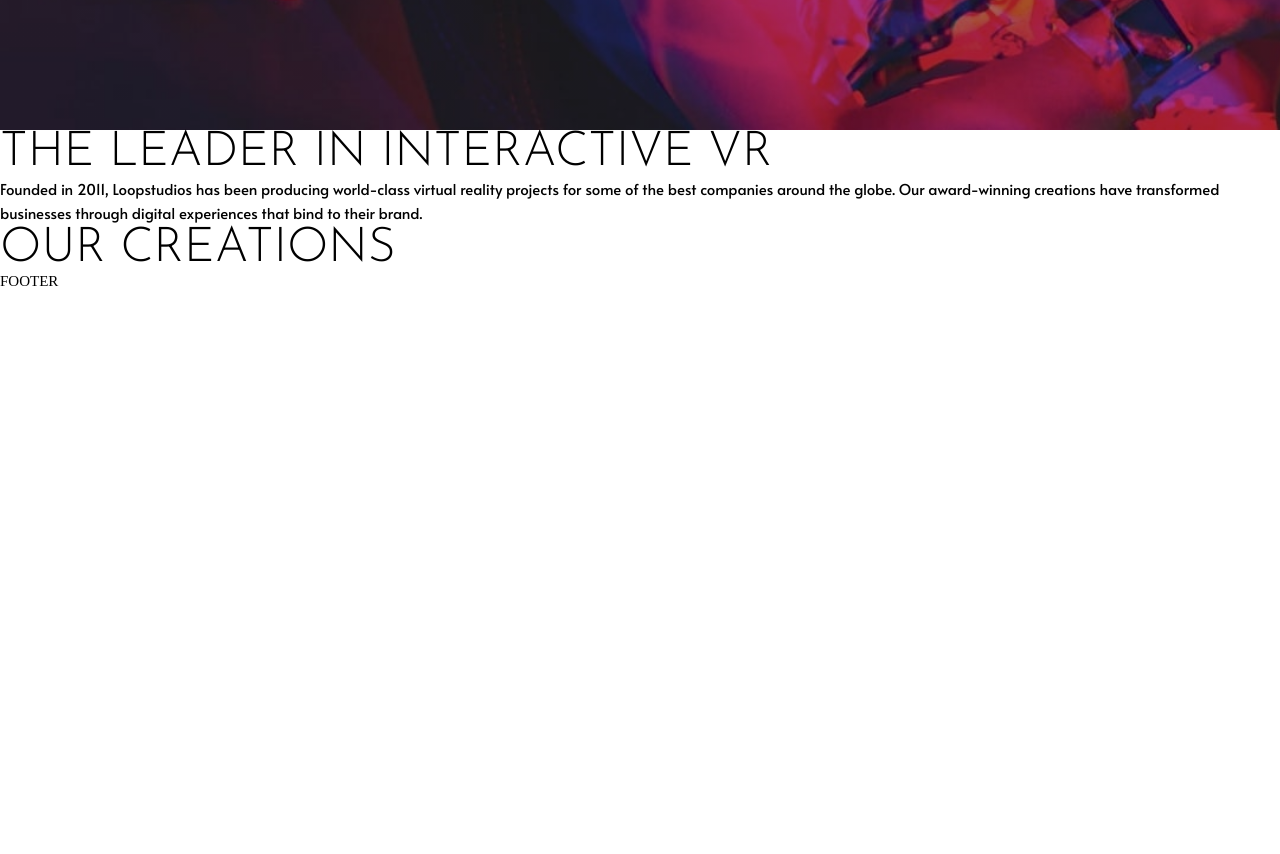
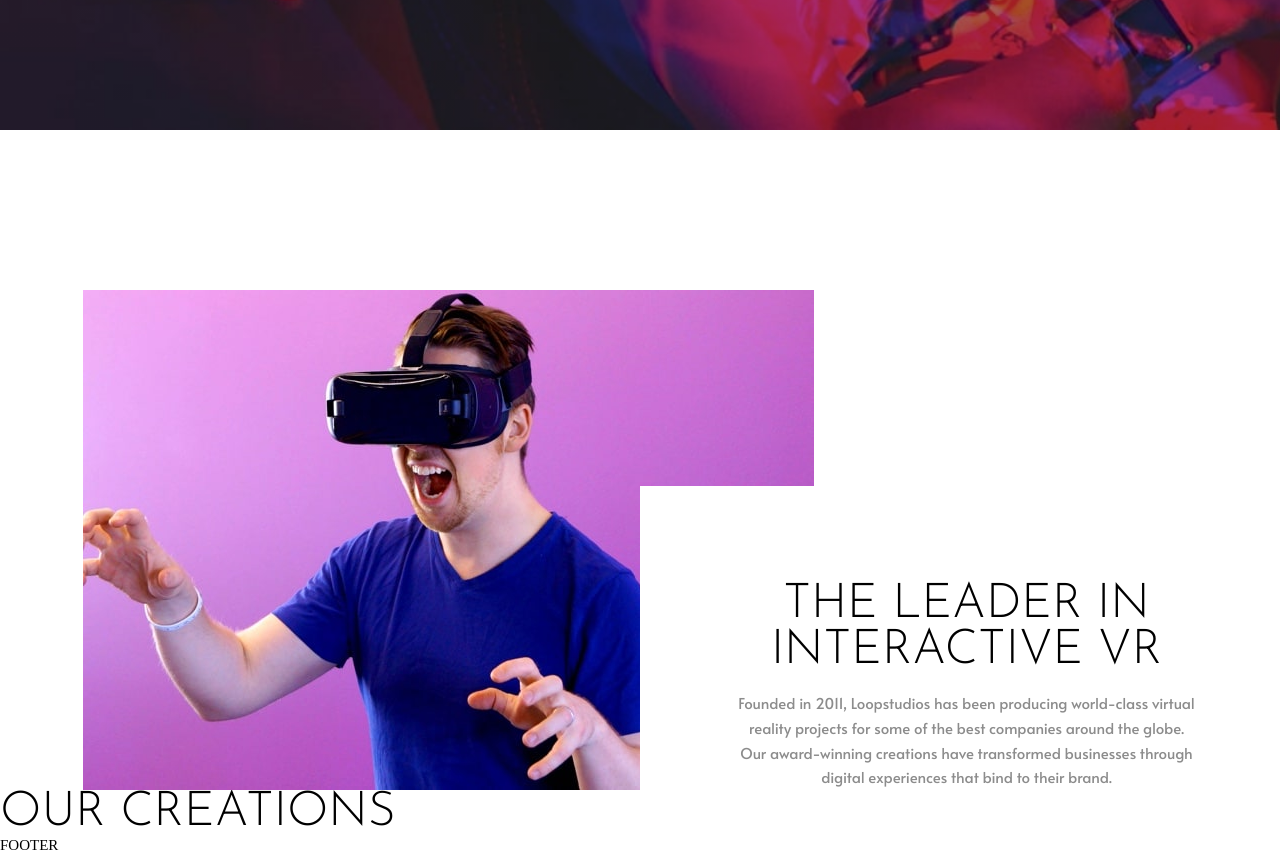
Before and after one commit to MinhKhangTran/w52s_11_11ty_loopstudios, an Eleventy site: page src/index.html in a window 1280 px wide. Shown: the part 640-1494 px from the top of the page. Before the commit the page ends 930 px from the top, so only its background shows below. Built offline with nearby package versions, Linux system fonts and the light colour scheme; Eleventy itself is replaced by a stand-in of ours; files that its build step writes are made by us from their sources.

Commit message:
:sparkles: about

```diff
--- a/src/_includes/about.html
+++ b/src/_includes/about.html
@@ -1,4 +1,27 @@
-<section id="about" aria-label="about section">
-  <h2 class="h2">{{about.title}}</h2>
-  <p class="body">{{about.description}}</p>
+<section id="about" class="container" aria-label="about section">
+  <div class="about__image">
+    <picture>
+      <source
+        media="(min-width: 420px)"
+        srcset="/images/desktop/image-interactive.jpg"
+      />
+      <source
+        media="(max-width: 420px)"
+        srcset="/images/mobile/image-interactive.jpg"
+      />
+      <img
+        srcset="
+          /images/desktop/image-interactive.jpg,
+          /images/mobile/image-interactive.jpg
+        "
+        sizes="(min-width: 375px), (max-width: 375px)"
+        src="/images/mobile/image-interactive.jpg"
+        alt="guy with a vr glass"
+      />
+    </picture>
+  </div>
+  <div class="about__text">
+    <h2 class="h2">{{about.title}}</h2>
+    <p class="body text-dark-gray">{{about.description}}</p>
+  </div>
 </section>
--- a/src/css/style.css
+++ b/src/css/style.css
@@ -164,6 +164,9 @@ ul {
 .text-black {
   color: var(--black);
 }
+.text-dark-gray {
+  color: var(--dark-gray);
+}
 
 /* typography */
 
@@ -309,7 +312,7 @@ header.opened {
 .hero__container {
   display: flex;
   align-items: center;
-  min-height: calc(100vh - 100px);
+  min-height: calc(100vh - 150px);
 }
 .hero__wrapper {
   border: solid white 2px;
@@ -346,6 +349,37 @@ header.opened {
 /* ----------------------------- */
 /* About                         */
 /* ----------------------------- */
+#about {
+  padding-top: 6rem;
+}
+
+.about__text {
+  text-align: center;
+  padding-top: 3rem;
+}
+.about__text h2 {
+  padding-bottom: 1rem;
+}
+@media (min-width: 768px) {
+  #about {
+    position: relative;
+    padding-top: 10rem;
+  }
+  .about__image {
+    position: relative;
+  }
+  .about__text {
+    position: absolute;
+    width: 50%;
+    padding-left: 6rem;
+    padding-top: 6rem;
+
+    left: 50%;
+    z-index: 2;
+    background-color: var(--white);
+    bottom: 0;
+  }
+}
 /* ----------------------------- */
 /* Creations                     */
 /* ----------------------------- */
```
